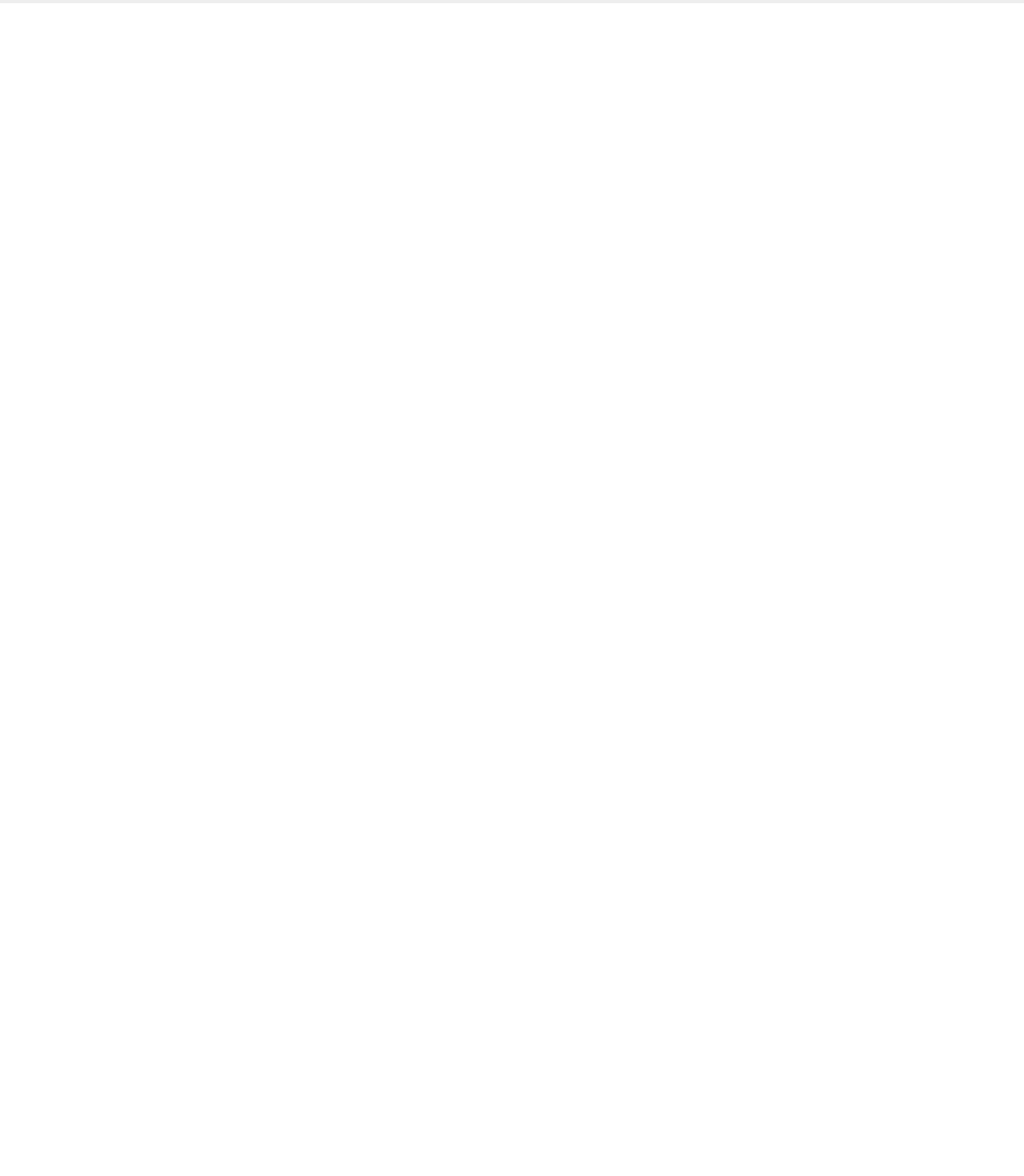
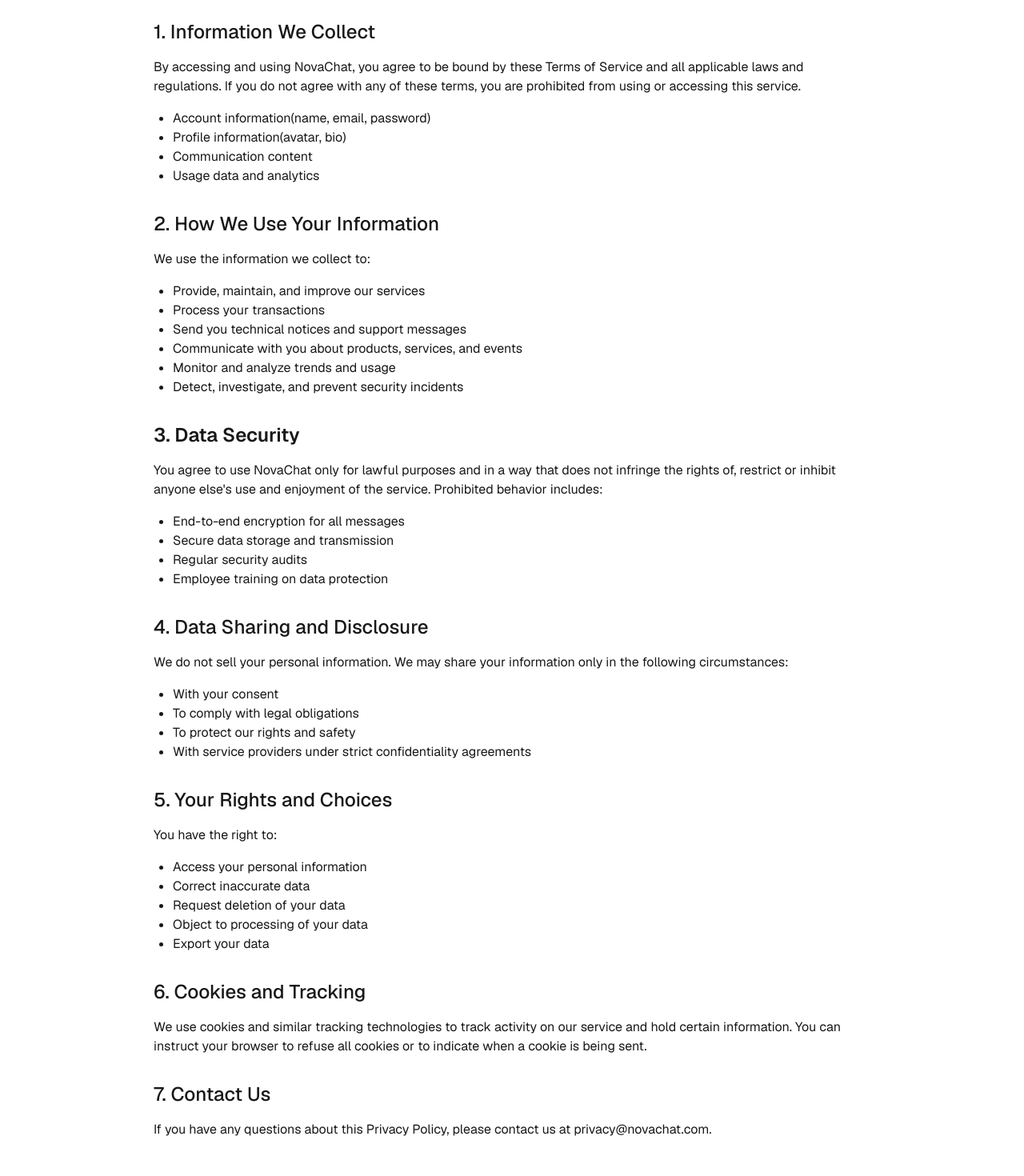
Before and after one commit to bilelhamitouche/nova-chat, a Next.js app: page /privacy in a window 1280 px wide. Shown: the part 160-1630 px from the top of the page at 80% size. Before the commit the page ends 800 px from the top, so only its background shows below. Built offline with nearby package versions, Linux system fonts and the light colour scheme.

Commit message:
fillup the privacy policy page

```diff
--- a/app/(main)/privacy/page.tsx
+++ b/app/(main)/privacy/page.tsx
@@ -1,5 +1,98 @@
 function PrivacyPolicy() {
-  return <div></div>;
+  return (
+    <div className="container py-28 mx-auto space-y-8 max-w-4xl">
+      <h2 className="text-4xl font-bold">Privacy Policy</h2>
+      <div className="flex flex-col gap-8 list-decimal">
+        <div className="space-y-4">
+          <h3 className="text-2xl font-medium">1. Information We Collect</h3>
+          <p>
+            By accessing and using NovaChat, you agree to be bound by these
+            Terms of Service and all applicable laws and regulations. If you do
+            not agree with any of these terms, you are prohibited from using or
+            accessing this service.
+          </p>
+          <ul className="pl-6 list-disc">
+            <li>Account information(name, email, password)</li>
+            <li>Profile information(avatar, bio)</li>
+            <li>Communication content</li>
+            <li>Usage data and analytics</li>
+          </ul>
+        </div>
+        <div className="space-y-4">
+          <h3 className="text-2xl font-medium">
+            2. How We Use Your Information
+          </h3>
+          <p>We use the information we collect to:</p>
+          <ul className="pl-6 list-disc">
+            <li>Provide, maintain, and improve our services</li>
+            <li>Process your transactions</li>
+            <li>Send you technical notices and support messages</li>
+            <li>Communicate with you about products, services, and events</li>
+            <li>Monitor and analyze trends and usage</li>
+            <li>Detect, investigate, and prevent security incidents</li>
+          </ul>
+        </div>
+        <div className="space-y-4">
+          <h3 className="text-2xl font-semibold">3. Data Security</h3>
+          <p>
+            You agree to use NovaChat only for lawful purposes and in a way that
+            does not infringe the rights of, restrict or inhibit anyone else's
+            use and enjoyment of the service. Prohibited behavior includes:
+          </p>
+          <ul className="pl-6 list-disc">
+            <li>End-to-end encryption for all messages</li>
+            <li>Secure data storage and transmission</li>
+            <li>Regular security audits</li>
+            <li>Employee training on data protection</li>
+          </ul>
+        </div>
+        <div className="space-y-4">
+          <h3 className="text-2xl font-medium">
+            4. Data Sharing and Disclosure
+          </h3>
+          <p>
+            We do not sell your personal information. We may share your
+            information only in the following circumstances:
+          </p>
+          <ul className="pl-6 list-disc">
+            <li>With your consent</li>
+            <li>To comply with legal obligations</li>
+            <li>To protect our rights and safety</li>
+            <li>
+              With service providers under strict confidentiality agreements
+            </li>
+          </ul>
+        </div>
+        <div className="space-y-4">
+          <h3 className="text-2xl font-medium">5. Your Rights and Choices</h3>
+          <p>You have the right to:</p>
+          <ul className="pl-6 list-disc">
+            <li>Access your personal information</li>
+            <li>Correct inaccurate data</li>
+            <li>Request deletion of your data</li>
+            <li>Object to processing of your data</li>
+            <li>Export your data</li>
+          </ul>
+        </div>
+        <div className="space-y-4">
+          <h3 className="text-2xl font-medium">6. Cookies and Tracking</h3>
+          <p>
+            We use cookies and similar tracking technologies to track activity
+            on our service and hold certain information. You can instruct your
+            browser to refuse all cookies or to indicate when a cookie is being
+            sent.
+          </p>
+        </div>
+        <div className="space-y-4">
+          <h3 className="text-2xl font-medium">7. Contact Us</h3>
+          <p>
+            If you have any questions about this Privacy Policy, please contact
+            us at privacy@novachat.com.
+          </p>
+        </div>
+      </div>
+    </div>
+  );
 }
 
 export default PrivacyPolicy;
```
